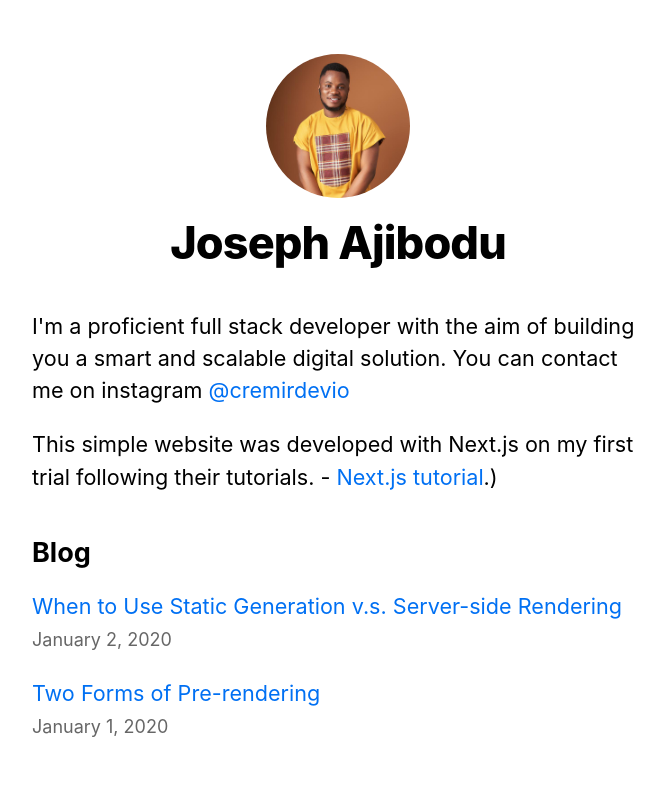
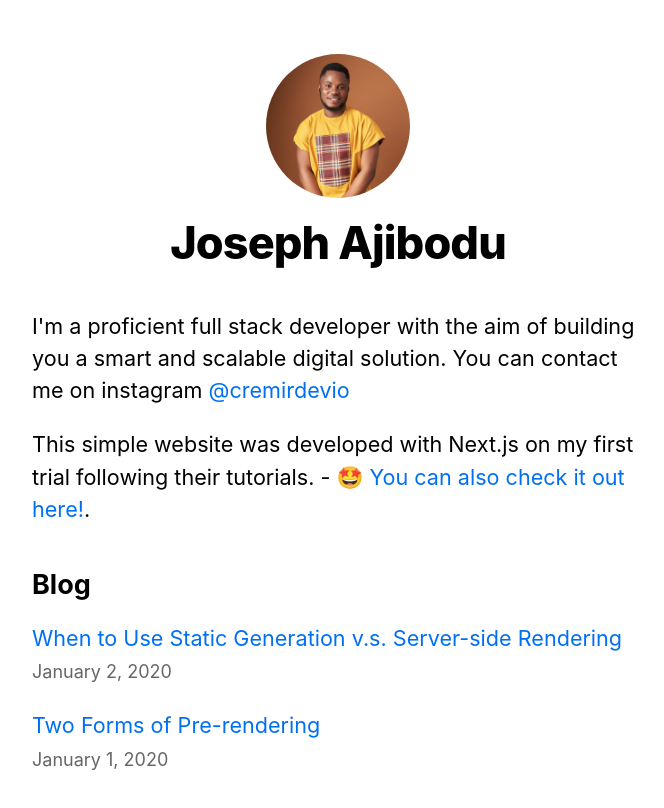
Before and after one commit to cremirdevio/nextjs-blog, a Next.js app: page / in a window 1280 px wide. Shown: the top 808 px of the page, without its empty margins (302-966 px from the left). Built offline with nearby package versions, Linux system fonts and the light colour scheme.

Commit message:
Polishing the landing page

```diff
--- a/pages/index.js
+++ b/pages/index.js
@@ -21,7 +21,7 @@ export default function Home({ allPostsData }) {
         </p>
         <p>
           This simple website was developed with Next.js on my first trial following their tutorials. -
-          <a href="https://nextjs.org/learn"> Next.js tutorial</a>.)
+          <a href="https://nextjs.org/learn"> 🤩 You can also check it out here!</a>.
         </p>
       </section>
 
```
